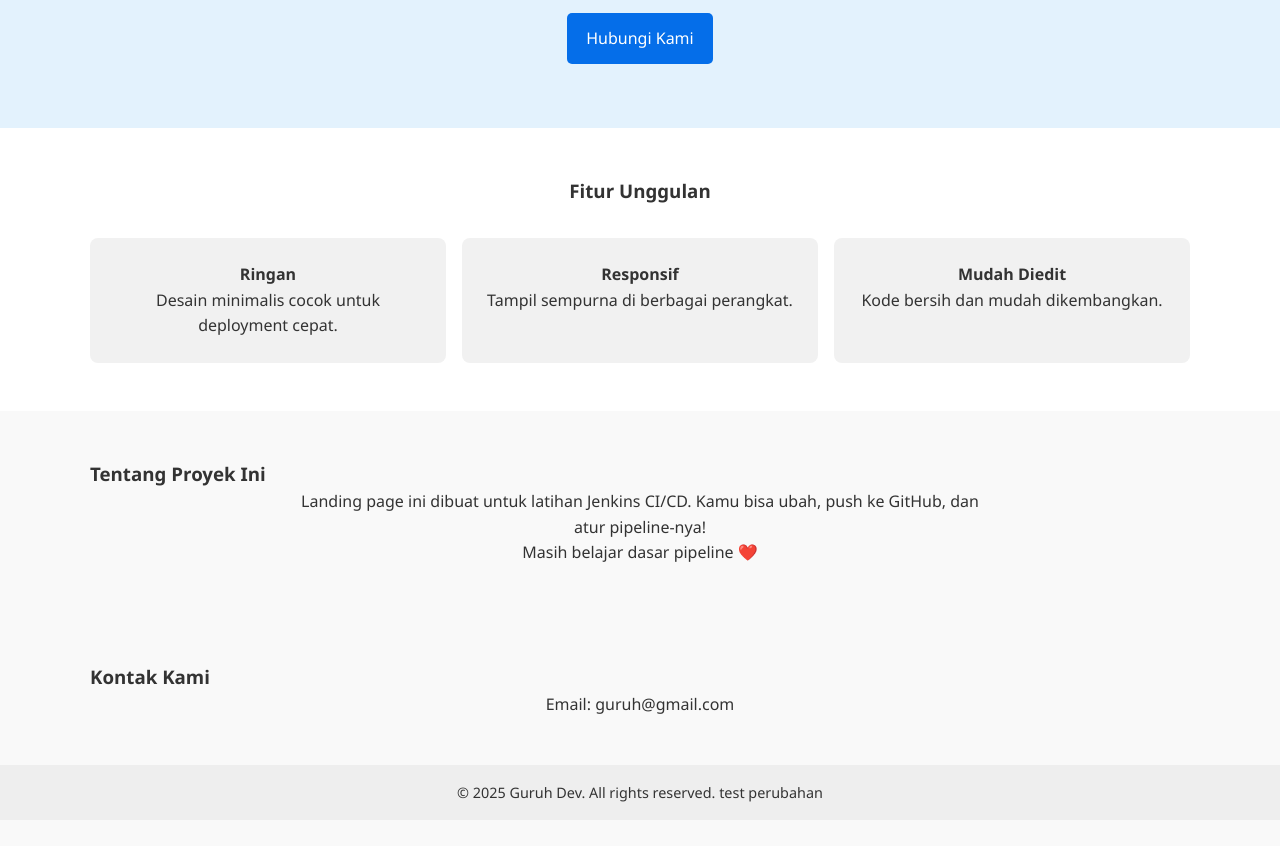
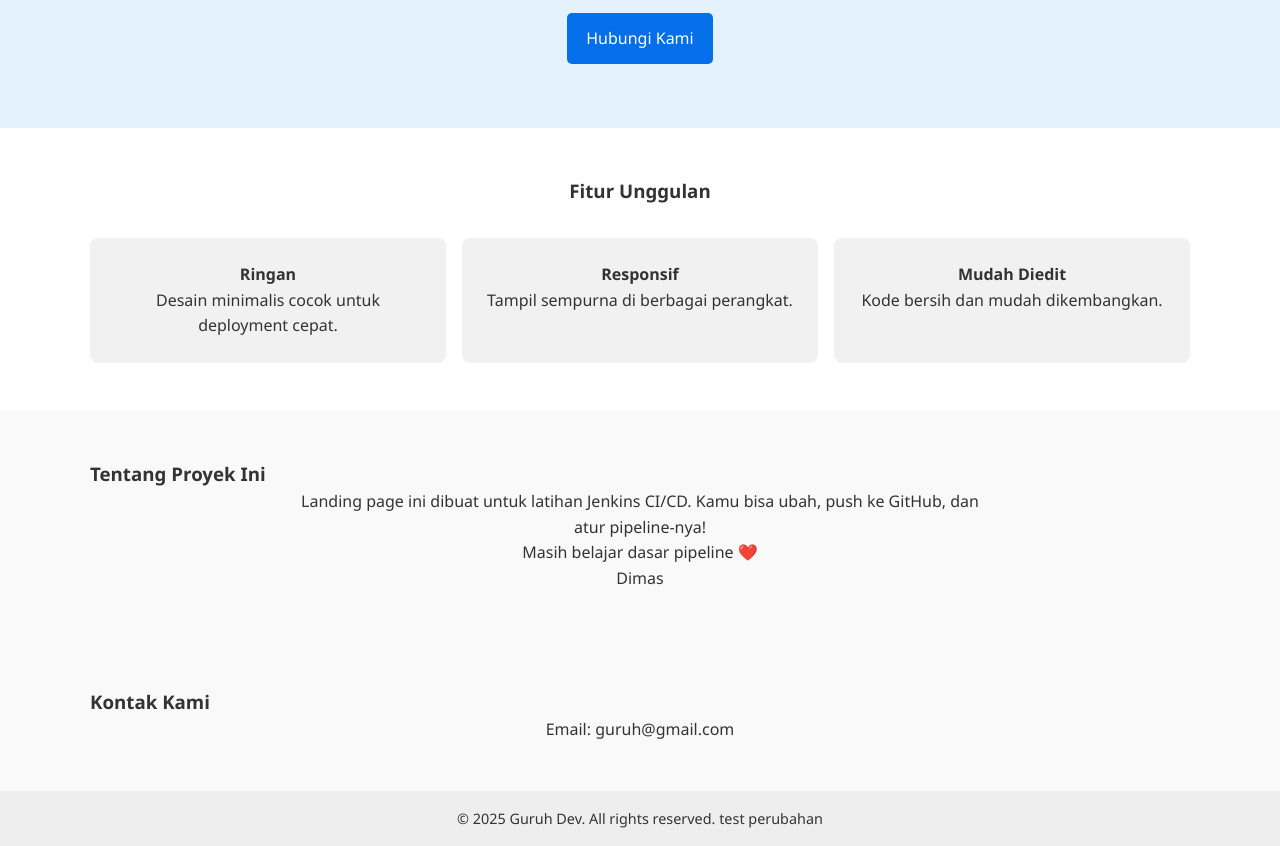
Before and after one commit to RP-Guruh/bahan_latihan_jenkins, a plain HTML site: page index.html in a window 1280 px wide. Shown: the part 230-1076 px from the top of the page. Before the commit the page ends 1050 px from the top, so only its background shows below. Drawn offline with Linux system fonts and the light colour scheme.

Commit message:
[Edit] : update file index, nambahin nama dimas

```diff
--- a/index.html
+++ b/index.html
@@ -51,6 +51,8 @@
       <h3>Tentang Proyek Ini</h3>
       <p>Landing page ini dibuat untuk latihan Jenkins CI/CD. Kamu bisa ubah, push ke GitHub, dan atur pipeline-nya!</p>
       <p>Masih belajar dasar pipeline ❤️ </p>
+      <p>Dimas</p>
+
     </div>
   </section>
 
```
